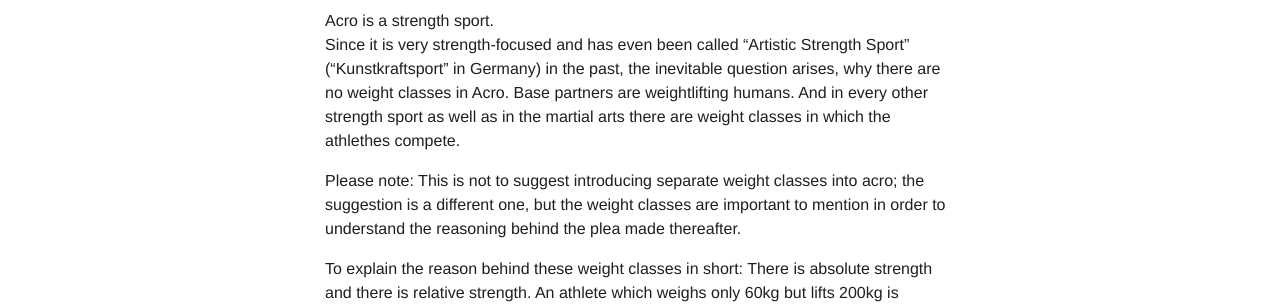
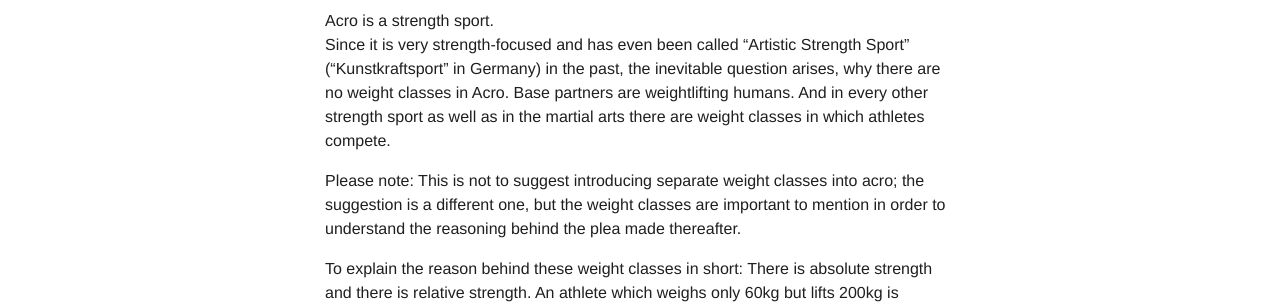
Before and after one commit to floshin/acrolib, a Jekyll site: the page built from initiatives/extra-points-for-extra-strength.md, in a window 1280 px wide and 900 px high. Shown: the part 311-615 px from the top of the window. Built offline with Jekyll 4.4.1, drawn with Linux system fonts in a browser that asks for light colours; our own code applies the rules of GitHub Pages for plain Markdown files.

Commit message:
Update extra-points-for-extra-strength.md

```diff
--- a/initiatives/extra-points-for-extra-strength.md
+++ b/initiatives/extra-points-for-extra-strength.md
@@ -6,7 +6,7 @@ Author: Flosha
 *Apr 16, 2025*
 
 Acro is a strength sport.
-Since it is very strength-focused and has even been called "Artistic Strength Sport" ("Kunstkraftsport" in Germany) in the past, the inevitable question arises, why there are no weight classes in Acro. Base partners are weightlifting humans. And in every other strength sport as well as in the martial arts there are weight classes in which the athlethes compete.
+Since it is very strength-focused and has even been called "Artistic Strength Sport" ("Kunstkraftsport" in Germany) in the past, the inevitable question arises, why there are no weight classes in Acro. Base partners are weightlifting humans. And in every other strength sport as well as in the martial arts there are weight classes in which athletes compete.
 
 Please note: This is not to suggest introducing separate weight classes into acro; the suggestion is a different one, but the weight classes are important to mention in order to understand the reasoning behind the plea made thereafter.
 
```
